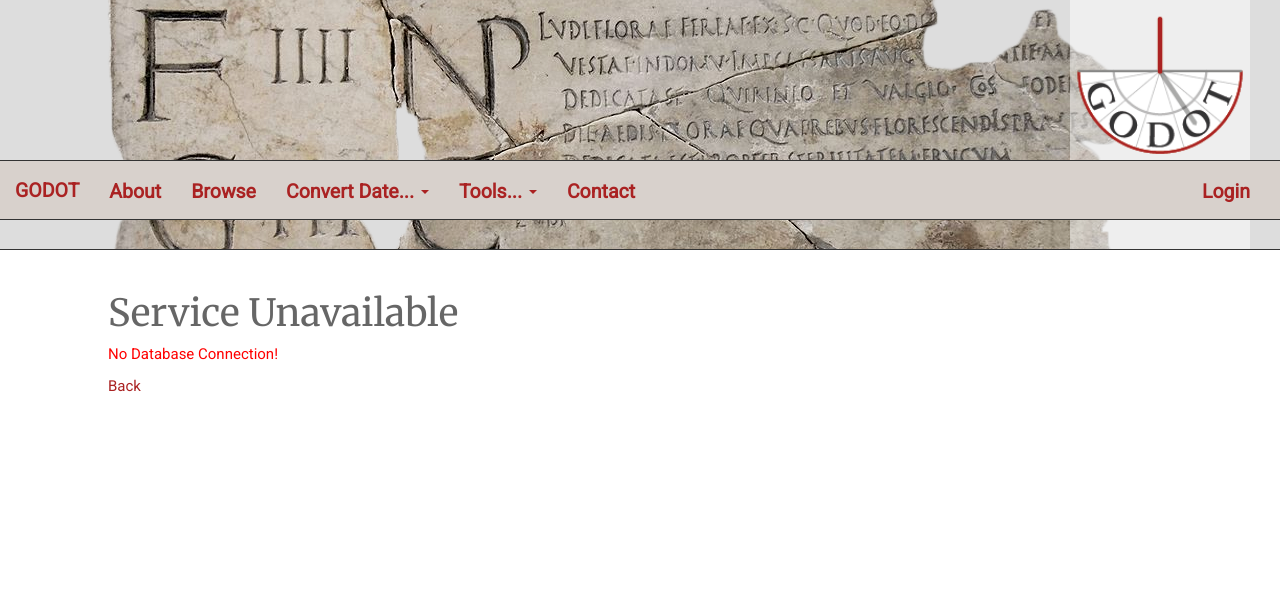
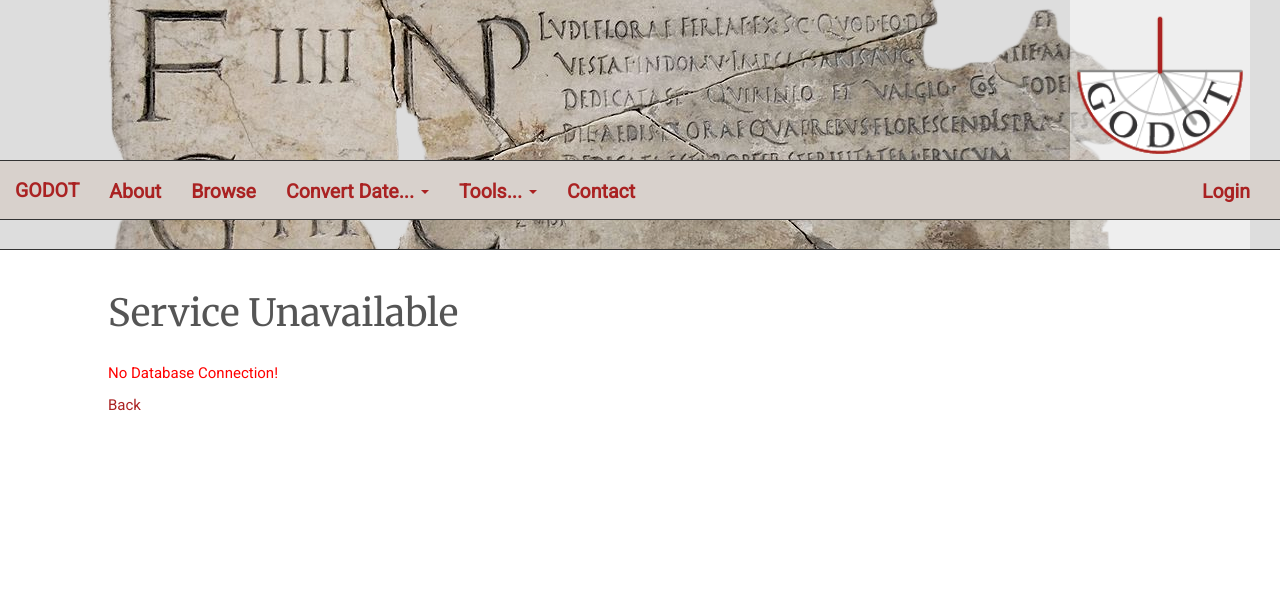
Before and after one commit to Boyquotes/godot-website, a Flask app: template app/templates/503.html in a window 1280 px wide. Shown: the top 608 px of the page. Run offline with Flask 2, Linux system fonts and the light colour scheme; the template is opened without the code that fills it, so the values that code supplies are empty; some libraries are stand-ins or nearby versions.

Commit message:
minor adjustments in css

```diff
--- a/app/static/mystyle.css
+++ b/app/static/mystyle.css
@@ -8,20 +8,24 @@ body {
   margin-bottom: 60px;
   font-family: 'Roboto',sans-serif;
   font-weight: 100;
-  color: #777;
+  font-size: 1.5em;
+  color: #333;
 }
 h1 {
+    margin-bottom: 0.8em;
     font-size: 2.5em;
     font-family: 'Merriweather',sans-serif;
-    color: #666;
+    color: #555;
 }
 h2 {
-
+    margin-top: 1.5em;
     font-family: 'Merriweather',sans-serif;
+    color: #444;
 }
 h3 {
-    color:#666;
+    margin-top: 1.2em;
     font-family: 'Merriweather',sans-serif;
+    font-size: 1.2em;
 }
 a {
     color: #aa2222;
@@ -152,7 +156,7 @@ a.ui-button:active,
     color: #f5f5f5;
     background-color: #aa2222;
 }
-@media (max-width: 1020px) {
+@media (max-width: 1050px) {
     .navbar-nav .open .dropdown-menu {
         position: static;
         float: none;
@@ -216,7 +220,7 @@ a.ui-button:active,
     }
 }
 
-@media (min-width: 1020px) {
+@media (min-width: 1050px) {
     .navbar-inverse {
         height: 250px;
         background-image: url('/static/godot-logo.png'), url('/static/fasti.png');
```
